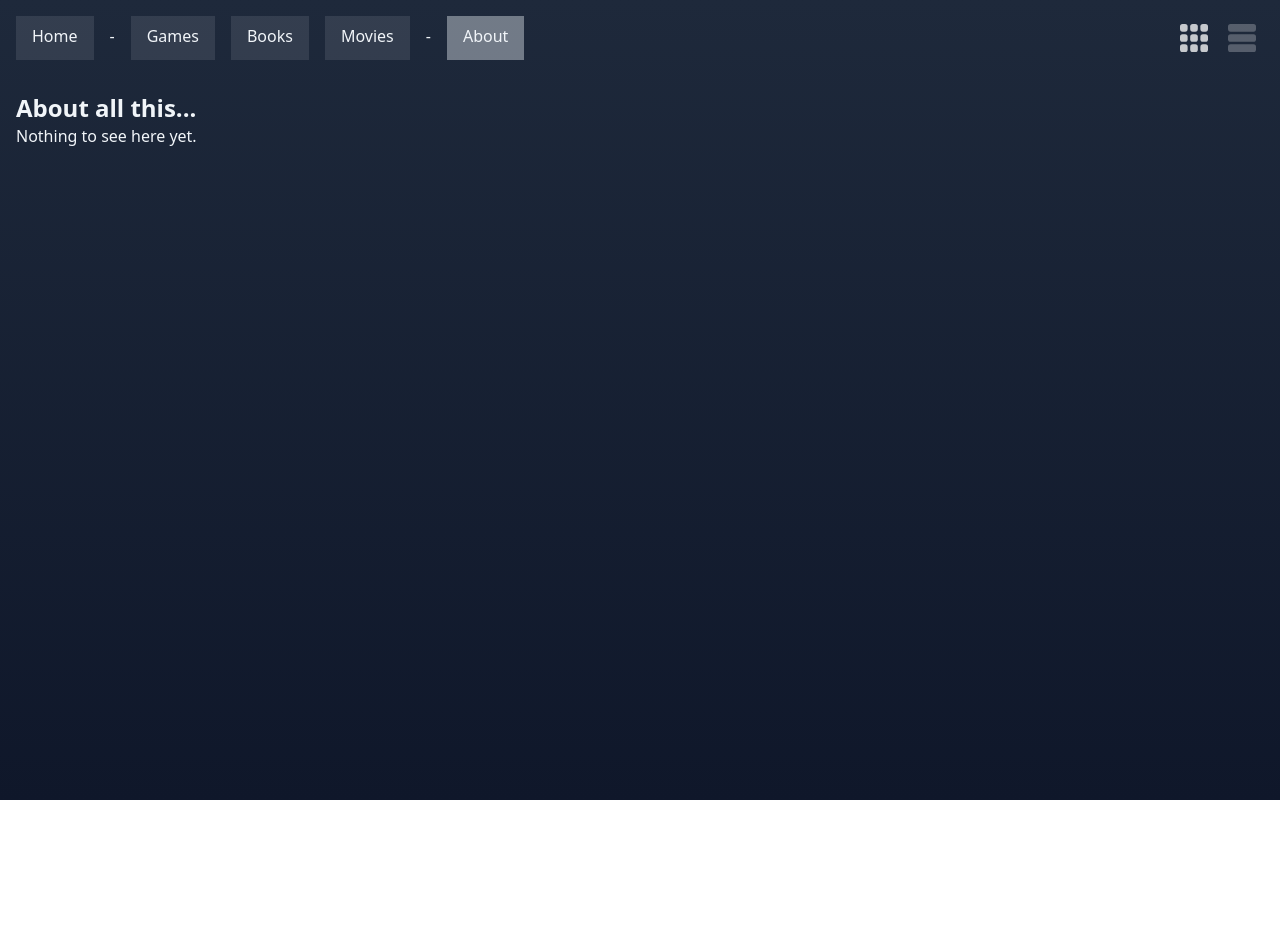
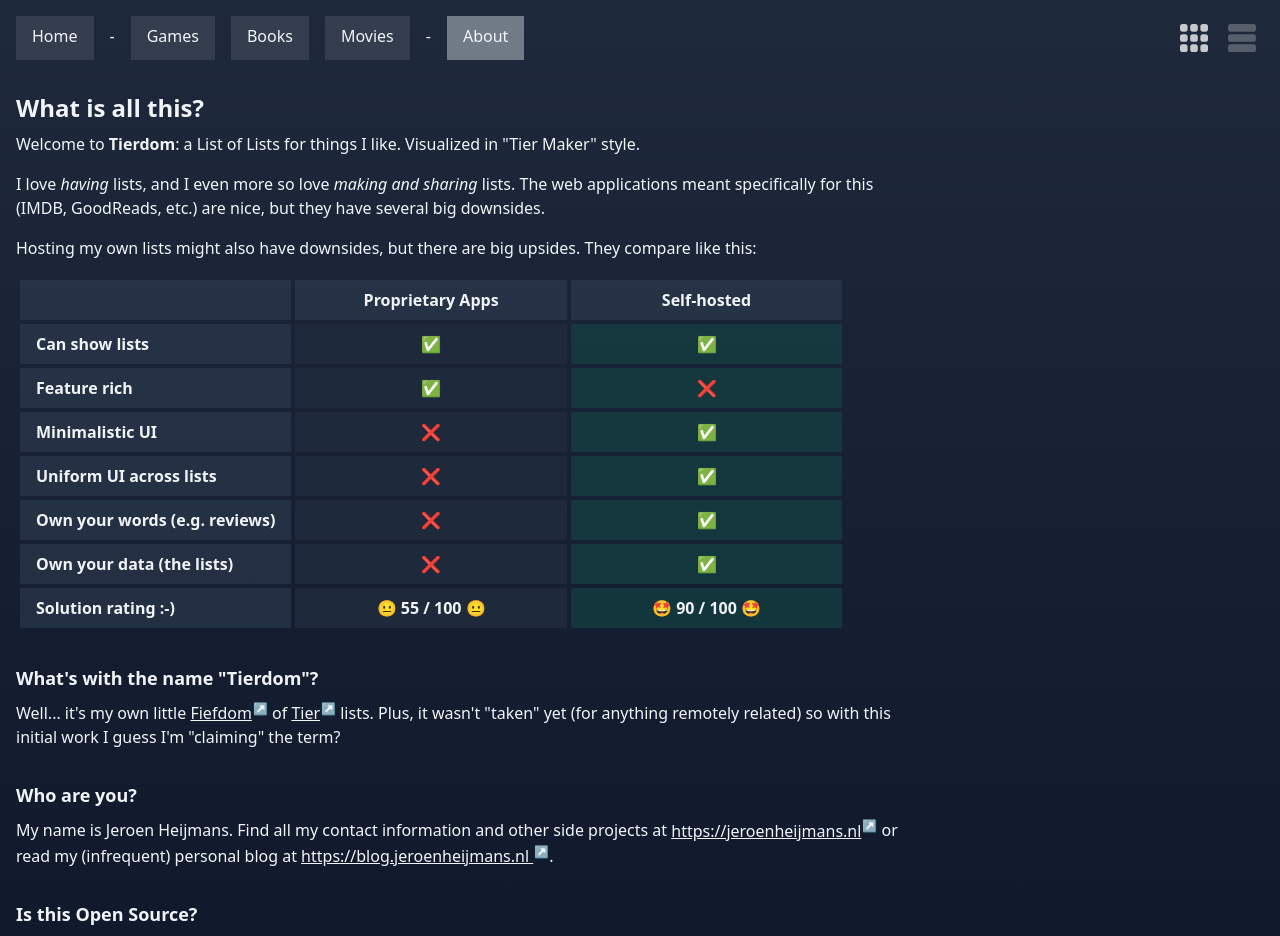
Before and after one commit to jeroenheijmans/tierdom, a SvelteKit app: page /about in a window 1280 px wide. Shown: the top 936 px of the page. Before the commit the page ends 800 px from the top, so only its background shows below. Built offline with nearby package versions, Linux system fonts and the light colour scheme.

Commit message:
Update textual parts

```diff
--- a/src/app.css
+++ b/src/app.css
@@ -6,4 +6,15 @@
   .text-shadow {
     text-shadow: black 2px 2px 3px;
   }
+
+  .a-external {
+    @apply underline hover:text-slate-500;
+  }
+  .a-external:after {
+    content: '↗';
+    vertical-align: super;
+    display: inline-block;
+    margin-left: 1px;
+    font-size: 0.75em;
+  }
 }
--- a/src/routes/+layout.svelte
+++ b/src/routes/+layout.svelte
@@ -1,14 +1,7 @@
 <script>
   import '../app.css';
   import NavItem from '../lib/components/NavItem.svelte';
-  import { LayoutMode, layoutMode } from '../lib/stores';
-
-  function toggleRectangleMode() {
-    layoutMode.update(() => LayoutMode.rectangle);
-  }
-  function toggleSquareMode() {
-    layoutMode.update(() => LayoutMode.square);
-  }
+  import { LayoutMode, layoutMode, toggleRectangleMode, toggleSquareMode } from '../lib/stores';
 </script>
 
 <div class="min-h-screen bg-gradient-to-b from-slate-800 to-slate-900 text-slate-100 px-2 md:px-4">
@@ -25,6 +18,7 @@
         <button
           aria-label="Toggle square tier list items"
           class={`p-2 ${$layoutMode === LayoutMode.square ? 'opacity-75' : 'opacity-25'} hover:opacity-75`}
+          title="toggle compact mode with little squares"
           on:click={toggleSquareMode}
         >
           <svg width="28" height="28" viewBox="0 0 11 11" fill="white" xmlns="http://www.w3.org/2000/svg">
@@ -42,6 +36,7 @@
         <button
           aria-label="Toggle rectangular tier list items"
           class={`p-2 ${$layoutMode === LayoutMode.rectangle ? 'opacity-75' : 'opacity-25'} hover:opacity-75`}
+          title="toggle extended mode with full reviews"
           on:click={toggleRectangleMode}
         >
           <svg width="28" height="28" viewBox="0 0 11 11" fill="white" xmlns="http://www.w3.org/2000/svg">
--- a/src/routes/+page.svelte
+++ b/src/routes/+page.svelte
@@ -46,7 +46,7 @@
       🏠
       <!-- svelte-ignore security-anchor-rel-noreferrer -->
       <a
-        class="underline hover:text-slate-500"
+        class="a-external"
         target="_blank"
         href="https://jeroenheijmans.nl">
         https://jeroenheijmans.nl
@@ -55,7 +55,7 @@
       ✒
       <!-- svelte-ignore security-anchor-rel-noreferrer -->
       <a
-        class="underline hover:text-slate-500"
+        class="a-external"
         target="_blank"
         href="https://blog.jeroenheijmans.nl">
         https://blog.jeroenheijmans.nl
--- a/src/routes/about/+page.svelte
+++ b/src/routes/about/+page.svelte
@@ -1,2 +1,112 @@
-<h1 class="text-2xl font-bold mt-8">About all this...</h1>
-<p>Nothing to see here yet.</p>
+<!-- prettier-ignore -->
+<div class="max-w-4xl">
+  <h1 class="text-2xl font-bold mt-8">What is all this?</h1>
+  <p class="mt-2">
+    Welcome to <strong>Tierdom</strong>: a List of Lists for things I like.
+    Visualized in "Tier Maker" style.
+  </p>
+  <p class="mt-4">
+    I love <em>having</em> lists, and I even more so love <em>making and sharing</em> lists.
+    The web applications meant specifically for this (IMDB, GoodReads, etc.) are nice,
+    but they have several big downsides.
+  </p>
+  <p class="mt-4">
+    Hosting my own lists might also have downsides, but there are big upsides.
+    They compare like this:
+  </p>
+
+  <table class="border-separate border-spacing-1 mt-4">
+    <thead>
+      <tr>
+        <th class="px-2 py-1 md:px-4 md:py-2 w-1/3 text-center bg-slate-700/50"></th>
+        <th class="px-2 py-1 md:px-4 md:py-2 w-1/3 text-center bg-slate-700/50">Proprietary Apps</th>
+        <th class="px-2 py-1 md:px-4 md:py-2 w-1/3 text-center bg-slate-700/50">Self-hosted</th>
+      </tr>
+    </thead>
+    <tbody>
+      <tr>
+        <th class="px-2 py-1 md:px-4 md:py-2 w-1/3 text-left bg-slate-700/50">Can show lists</th>
+        <td class="px-2 py-1 md:px-4 md:py-2 w-1/3 text-center bg-slate-800">✅</td>
+        <td class="px-2 py-1 md:px-4 md:py-2 w-1/3 text-center bg-teal-900/50">✅</td>
+      </tr>
+      <tr>
+        <th class="px-2 py-1 md:px-4 md:py-2 w-1/3 text-left bg-slate-700/50">Feature rich</th>
+        <td class="px-2 py-1 md:px-4 md:py-2 w-1/3 text-center bg-slate-800">✅</td>
+        <td class="px-2 py-1 md:px-4 md:py-2 w-1/3 text-center bg-teal-900/50">❌</td>
+      </tr>
+      <tr>
+        <th class="px-2 py-1 md:px-4 md:py-2 w-1/3 text-left bg-slate-700/50">Minimalistic UI</th>
+        <td class="px-2 py-1 md:px-4 md:py-2 w-1/3 text-center bg-slate-800">❌</td>
+        <td class="px-2 py-1 md:px-4 md:py-2 w-1/3 text-center bg-teal-900/50">✅</td>
+      </tr>
+      <tr>
+        <th class="px-2 py-1 md:px-4 md:py-2 w-1/3 text-left bg-slate-700/50">Uniform UI across lists</th>
+        <td class="px-2 py-1 md:px-4 md:py-2 w-1/3 text-center bg-slate-800">❌</td>
+        <td class="px-2 py-1 md:px-4 md:py-2 w-1/3 text-center bg-teal-900/50">✅</td>
+      </tr>
+      <tr>
+        <th class="px-2 py-1 md:px-4 md:py-2 w-1/3 text-left bg-slate-700/50">Own your words (e.g. reviews)</th>
+        <td class="px-2 py-1 md:px-4 md:py-2 w-1/3 text-center bg-slate-800">❌</td>
+        <td class="px-2 py-1 md:px-4 md:py-2 w-1/3 text-center bg-teal-900/50">✅</td>
+      </tr>
+      <tr>
+        <th class="px-2 py-1 md:px-4 md:py-2 w-1/3 text-left bg-slate-700/50">Own your data (the lists)</th>
+        <td class="px-2 py-1 md:px-4 md:py-2 w-1/3 text-center bg-slate-800">❌</td>
+        <td class="px-2 py-1 md:px-4 md:py-2 w-1/3 text-center bg-teal-900/50">✅</td>
+      </tr>
+      <tr>
+        <th class="px-2 py-1 md:px-4 md:py-2 w-1/3 text-left bg-slate-700/50">Solution rating :-)</th>
+        <td class="px-2 py-1 md:px-4 md:py-2 w-1/3 text-center bg-slate-800 font-bold">😐 55 / 100 😐</td>
+        <td class="px-2 py-1 md:px-4 md:py-2 w-1/3 text-center bg-teal-900/50 font-bold">🤩 90 / 100 🤩</td>
+      </tr>
+    </tbody>
+  </table>
+
+  <h2 class="text-lg font-bold mt-8">What's with the name "Tierdom"?</h2>
+  <p class="mt-2">
+    Well... it's my own little
+    <a class="a-external" href="https://www.merriam-webster.com/dictionary/fiefdom" target="_blank" rel="noreferrer">Fiefdom</a>
+    of
+    <a class="a-external" href="https://en.wikipedia.org/wiki/Tier_list" target="_blank" rel="noreferrer">Tier</a>
+    lists.
+    Plus, it wasn't "taken" yet (for anything remotely related) so with this initial work I guess I'm "claiming" the term?
+  </p>
+
+  <h2 class="text-lg font-bold mt-8">Who are you?</h2>
+  <p class="mt-2">
+    My name is Jeroen Heijmans. Find all my contact information and other side projects at
+    <!-- svelte-ignore security-anchor-rel-noreferrer -->
+    <a
+        class="a-external"
+        target="_blank"
+        href="https://jeroenheijmans.nl">
+        https://jeroenheijmans.nl
+    </a>
+    or read my (infrequent) personal blog at
+    <!-- svelte-ignore security-anchor-rel-noreferrer -->
+    <a
+      class="a-external"
+      target="_blank"
+      href="https://blog.jeroenheijmans.nl">
+      https://blog.jeroenheijmans.nl
+    </a>.
+  </p>
+
+  <h2 class="text-lg font-bold mt-8">Is this Open Source?</h2>
+  <p class="mt-2">
+    Yes and no. Yes, it <em>is</em> "open" at
+    <a
+      class="a-external"
+      target="_blank"
+      rel="noreferrer"
+      href="https://github.com/jeroenheijmans/tierdom">
+      github.com/jeroenheijmans/tierdom
+    </a>.
+    But no, it's currently not licensed in any way that allows reuse.
+    I just haven't settled yet on which license to use.
+    Or thought about how to separate content from code, placing them under different licenses.
+  </p>
+  <p class="mt-2">
+    If you really want to spin off this work, please let me know and I'll give thinking about these matters some priority.
+  </p>
+</div>
--- a/src/routes/books/+page.svelte
+++ b/src/routes/books/+page.svelte
@@ -9,8 +9,8 @@
 
 <InfoBox clazz="my-4">
   <p>
-    Tiers indicate what books (have) mean(t) to me; how much I'd recommend reading them. Rating is the actual quality of a book (given its
-    context and time period). - Click artwork to toggle mini-reviews.
+    Tiers indicate what books mean to me; how much I'd recommend reading them. Rating is the actual quality of a book (given its context and
+    time period).
   </p>
 </InfoBox>
 
--- a/src/routes/games/+page.svelte
+++ b/src/routes/games/+page.svelte
@@ -8,10 +8,7 @@
 </script>
 
 <InfoBox clazz="my-4">
-  <p>
-    Tiers indicate what games (have) mean(t) to me. Rating is the actual quality of a game (given its context and time period). - Click
-    artwork to toggle mini-reviews.
-  </p>
+  <p>Tiers indicate what games mean to me. Rating is the actual quality of a game (given its context and time period).</p>
 </InfoBox>
 
 <div class="flex flex-col gap-1 bg-black/50 my-2">
--- a/src/routes/movies/+page.svelte
+++ b/src/routes/movies/+page.svelte
@@ -3,7 +3,7 @@
   This tier list is not implemented yet! Please check <a
     href="https://www.imdb.com/user/ur54522962/ratings?sort=your_rating,desc"
     target="_blank"
-    class="underline hover:text-slate-500"
+    class="a-external"
     rel="noreferrer">my IMDB ratings for the moment</a
   >.
 </p>
```
